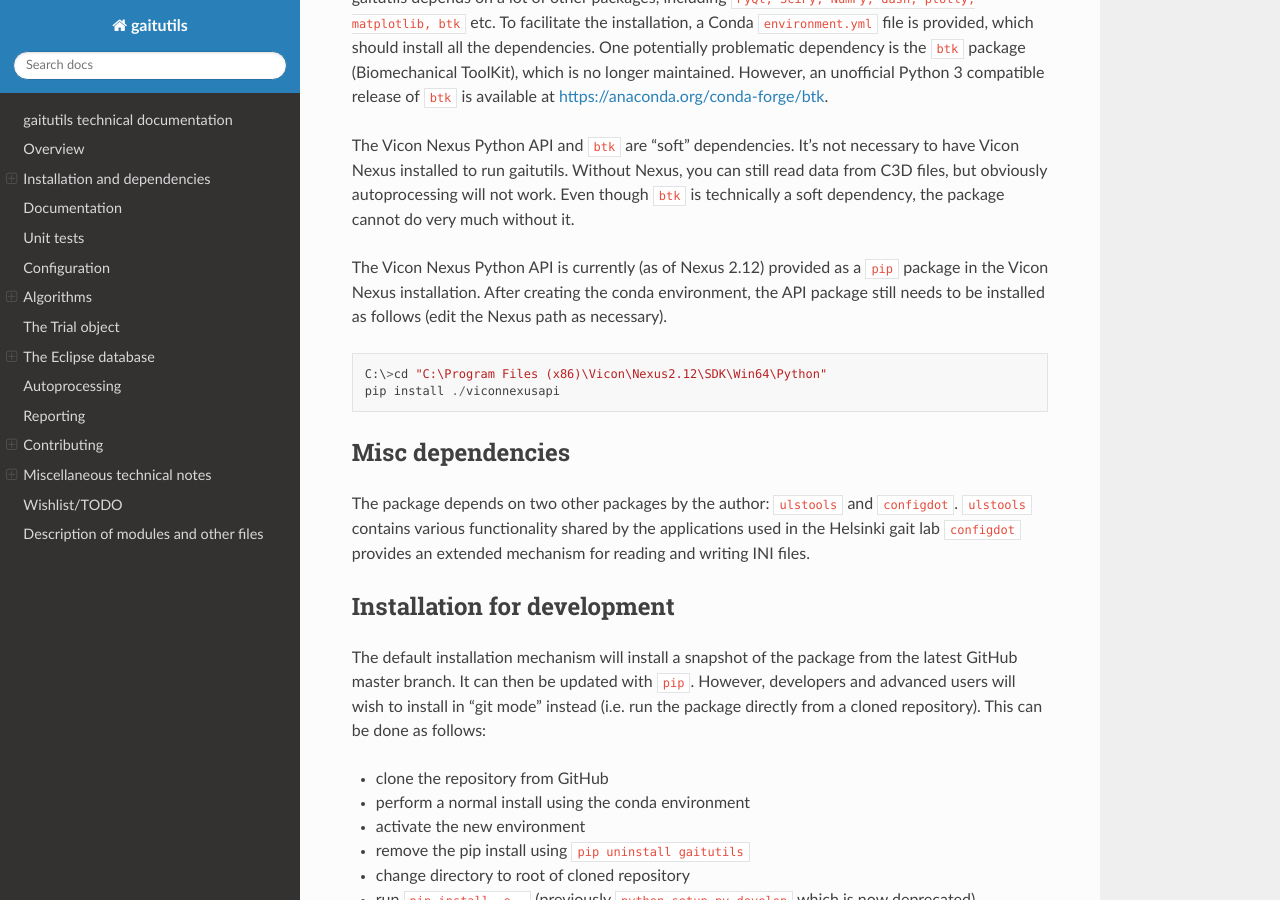
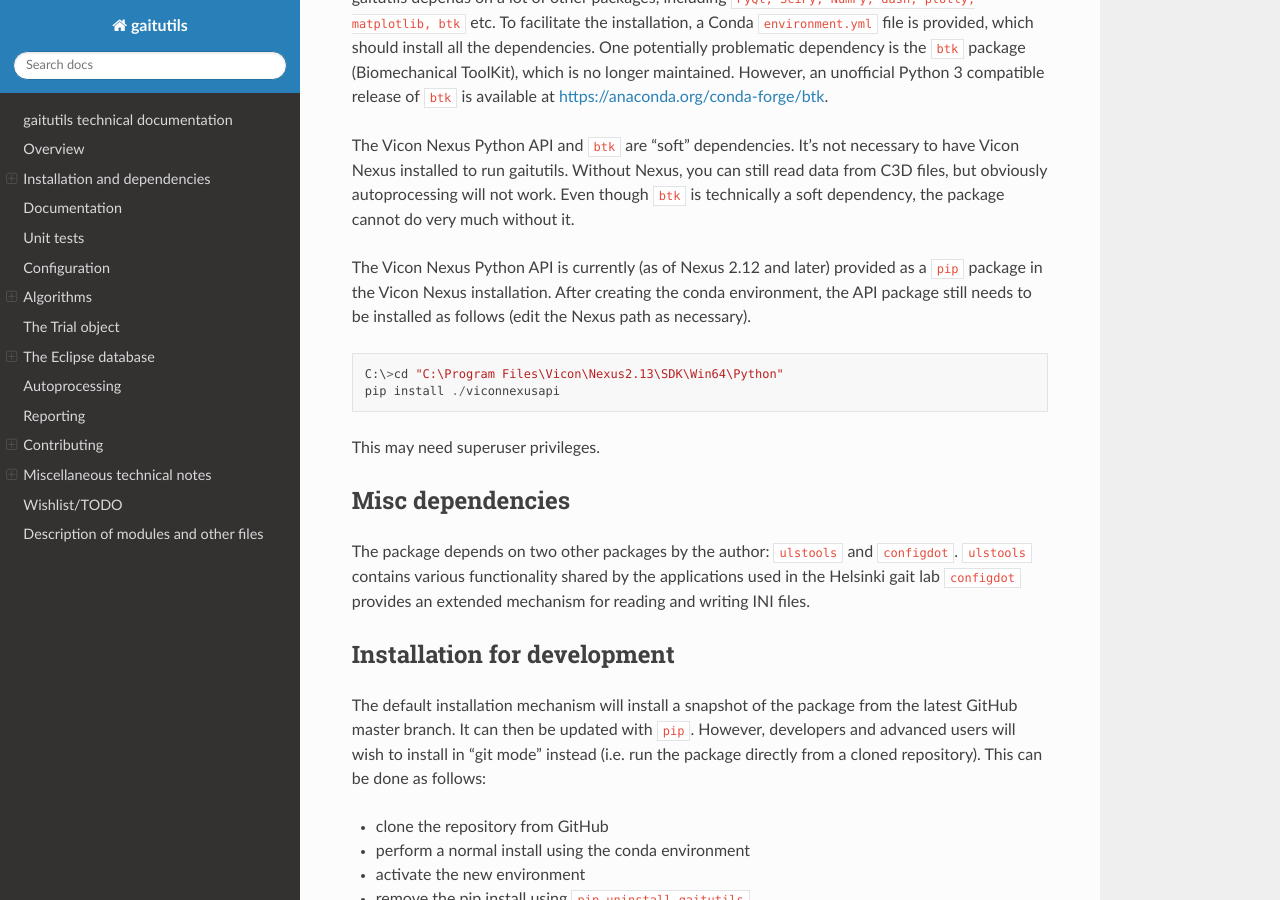
Before and after one commit to NCH-Motion-Laboratory/gaitutils, a Sphinx documentation site: the page built from docs/techdoc.rst, in a window 1280 px wide and 900 px high, scrolled down 658 px. Built offline with Sphinx 7.4.7 and the Read the Docs theme 2.0.0, drawn with Linux system fonts in a browser that asks for light colours.

```diff
--- a/docs/techdoc.rst
+++ b/docs/techdoc.rst
@@ -38,15 +38,17 @@ still read data from C3D files, but obviously autoprocessing will not work. Even
 though ``btk`` is technically a soft dependency, the package cannot do very much
 without it.
 
-The Vicon Nexus Python API is currently (as of Nexus 2.12) provided as a ``pip``
-package in the Vicon Nexus installation. After creating the conda environment,
-the API package still needs to be installed as follows (edit the Nexus path as
-necessary).
+The Vicon Nexus Python API is currently (as of Nexus 2.12 and later) provided as
+a ``pip`` package in the Vicon Nexus installation. After creating the conda
+environment, the API package still needs to be installed as follows (edit the
+Nexus path as necessary).
 
 ::
 
-   C:\>cd "C:\Program Files (x86)\Vicon\Nexus2.12\SDK\Win64\Python"
+   C:\>cd "C:\Program Files\Vicon\Nexus2.13\SDK\Win64\Python"
    pip install ./viconnexusapi
+
+This may need superuser privileges.
 
 Misc dependencies
 -----------------
```
